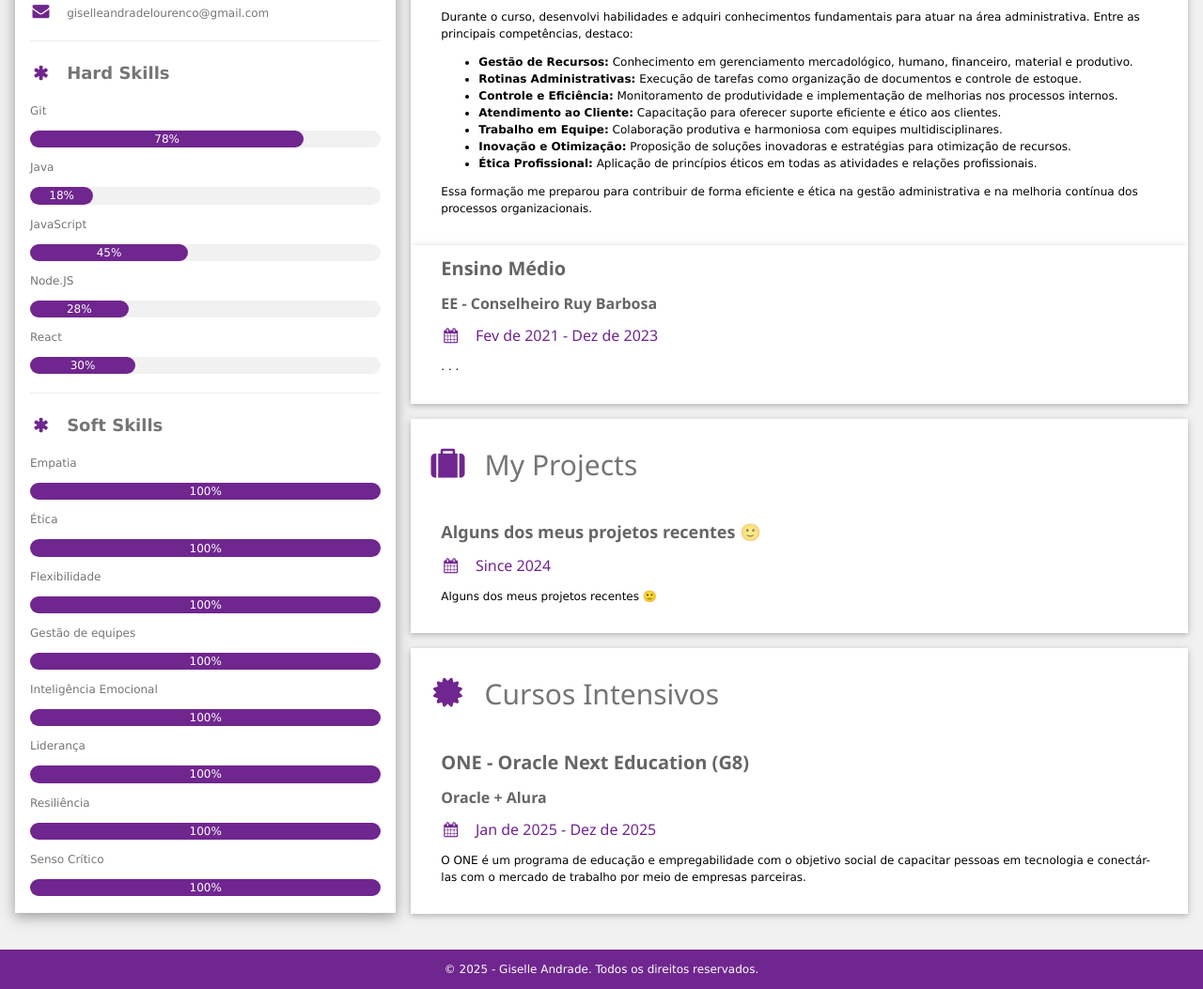
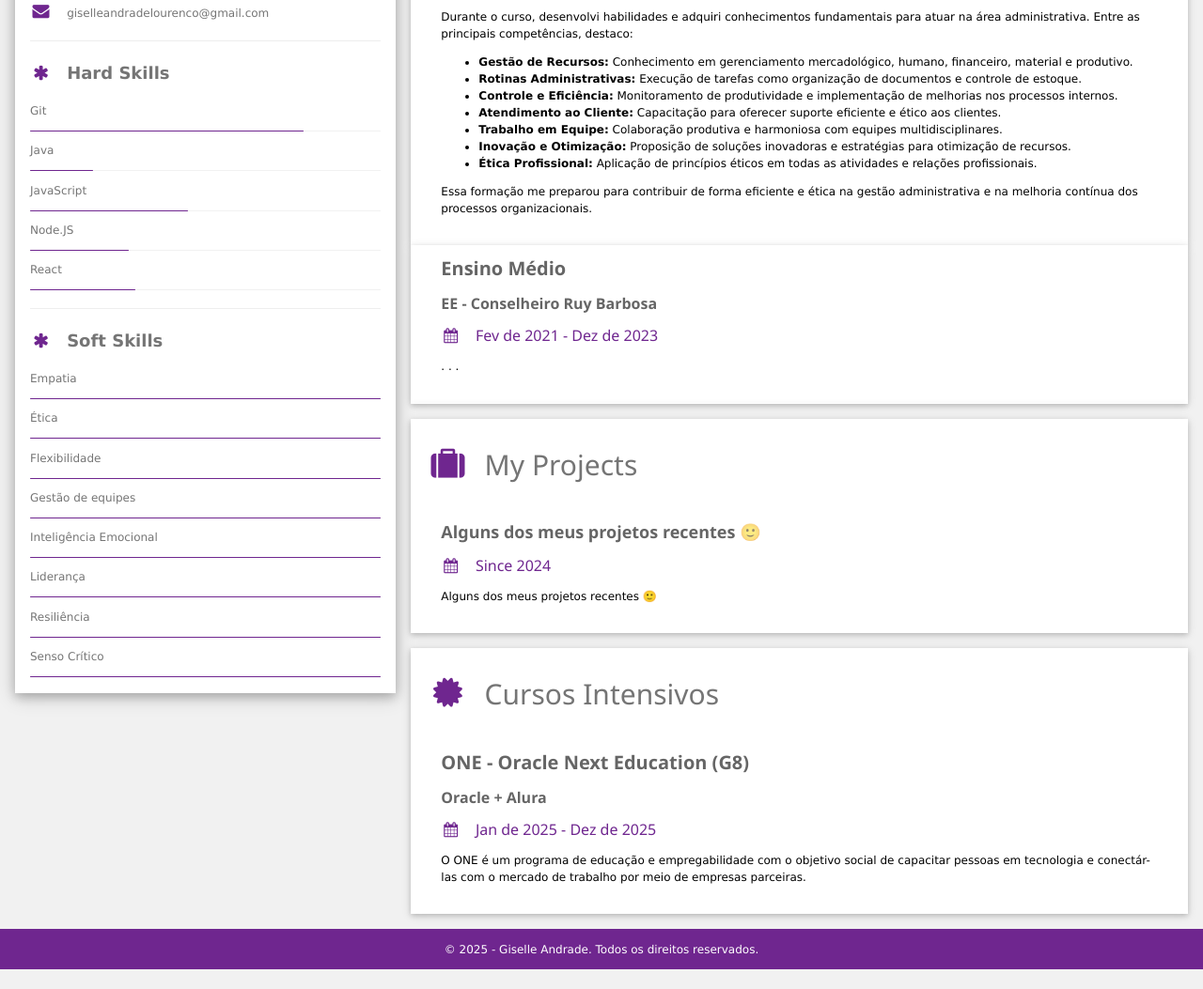
Before and after one commit to GiselleAndrade1/curriculum, a plain HTML site: page index.html in a window 1280 px wide. Shown: the part 393-1446 px from the top of the page at 94% size. After the commit the page ends 1425 px from the top, so only its background shows below. Drawn offline with Linux system fonts and the light colour scheme.

Commit message:
Atualizar o index.html

```diff
--- a/index.html
+++ b/index.html
@@ -32,58 +32,58 @@
             </p>
             <p>Git</p>
             <div class="gal-light-grey gal-round-xlarge gal-small">
-              <div class="gal-container gal-center gal-round-xlarge gal-teal" style="width:78%">78%</div>
+              <div class="gal-container gal-center gal-round-xlarge gal-teal" style="width:78%">   </div>
             </div>
             <p>Java</p>
             <div class="gal-light-grey gal-round-xlarge gal-small">
-              <div class="gal-container gal-center gal-round-xlarge gal-teal" style="width:18%">18%</div>
+              <div class="gal-container gal-center gal-round-xlarge gal-teal" style="width:18%">   </div>
             </div>
             <p>JavaScript</p>
             <div class="gal-light-grey gal-round-xlarge gal-small">
-              <div class="gal-container gal-center gal-round-xlarge gal-teal" style="width:45%">45%</div>
+              <div class="gal-container gal-center gal-round-xlarge gal-teal" style="width:45%">   </div>
             </div>
             <p>Node.JS</p>
             <div class="gal-light-grey gal-round-xlarge gal-small">
-              <div class="gal-container gal-center gal-round-xlarge gal-teal" style="width:28%">28%</div>
+              <div class="gal-container gal-center gal-round-xlarge gal-teal" style="width:28%">   </div>
             </div>
             <p>React</p>
             <div class="gal-light-grey gal-round-xlarge gal-small">
-              <div class="gal-container gal-center gal-round-xlarge gal-teal" style="width:30%">30%</div>
+              <div class="gal-container gal-center gal-round-xlarge gal-teal" style="width:30%">   </div>
             </div>
             <hr>
             <p class="gal-large"><b><i class="fa fa-asterisk fa-fw gal-margin-right gal-text-teal"></i>Soft Skills</b>
             </p>
             <p>Empatia</p>
             <div class="gal-light-grey gal-round-xlarge gal-small">
-              <div class="gal-container gal-center gal-round-xlarge gal-teal" style="width:100%">100%</div>
+              <div class="gal-container gal-center gal-round-xlarge gal-teal" style="width:100%">   </div>
             </div>
             <p>Ética</p>
             <div class="gal-light-grey gal-round-xlarge gal-small">
-              <div class="gal-container gal-center gal-round-xlarge gal-teal" style="width:100%">100%</div>
+              <div class="gal-container gal-center gal-round-xlarge gal-teal" style="width:100%">   </div>
             </div>
             <p>Flexibilidade</p>
             <div class="gal-light-grey gal-round-xlarge gal-small">
-              <div class="gal-container gal-center gal-round-xlarge gal-teal" style="width:100%">100%</div>
+              <div class="gal-container gal-center gal-round-xlarge gal-teal" style="width:100%">   </div>
             </div>
             <p>Gestão de equipes</p>
             <div class="gal-light-grey gal-round-xlarge gal-small">
-              <div class="gal-container gal-center gal-round-xlarge gal-teal" style="width:100%">100%</div>
+              <div class="gal-container gal-center gal-round-xlarge gal-teal" style="width:100%">   </div>
             </div>
             <p>Inteligência Emocional</p>
             <div class="gal-light-grey gal-round-xlarge gal-small">
-              <div class="gal-container gal-center gal-round-xlarge gal-teal" style="width:100%">100%</div>
+              <div class="gal-container gal-center gal-round-xlarge gal-teal" style="width:100%">   </div>
             </div>
             <p>Liderança</p>
             <div class="gal-light-grey gal-round-xlarge gal-small">
-              <div class="gal-container gal-center gal-round-xlarge gal-teal" style="width:100%">100%</div>
+              <div class="gal-container gal-center gal-round-xlarge gal-teal" style="width:100%">   </div>
             </div>
             <p>Resiliência</p>
             <div class="gal-light-grey gal-round-xlarge gal-small">
-              <div class="gal-container gal-center gal-round-xlarge gal-teal" style="width:100%">100%</div>
+              <div class="gal-container gal-center gal-round-xlarge gal-teal" style="width:100%">   </div>
             </div>
             <p>Senso Crítico</p>
             <div class="gal-light-grey gal-round-xlarge gal-small">
-              <div class="gal-container gal-center gal-round-xlarge gal-teal" style="width:100%">100%</div>
+              <div class="gal-container gal-center gal-round-xlarge gal-teal" style="width:100%">   </div>
             </div>
             <br>
 
```
